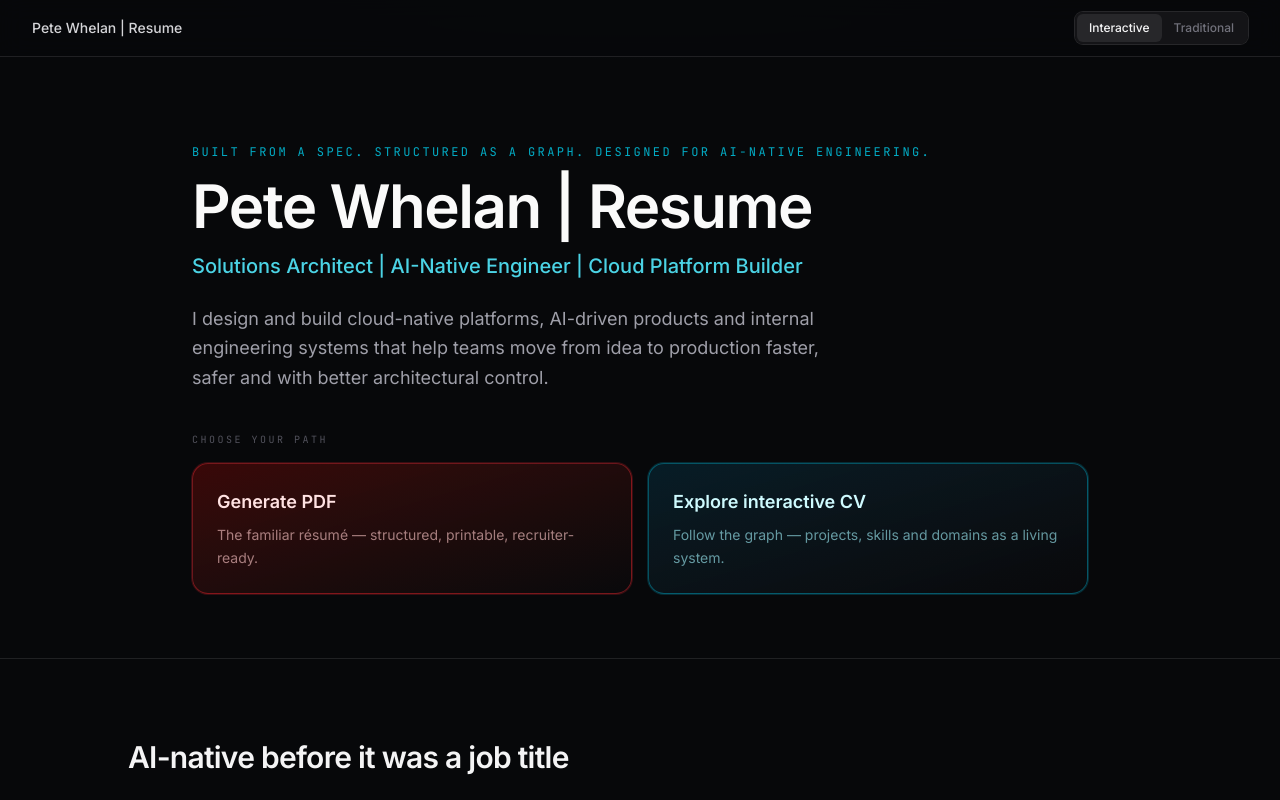
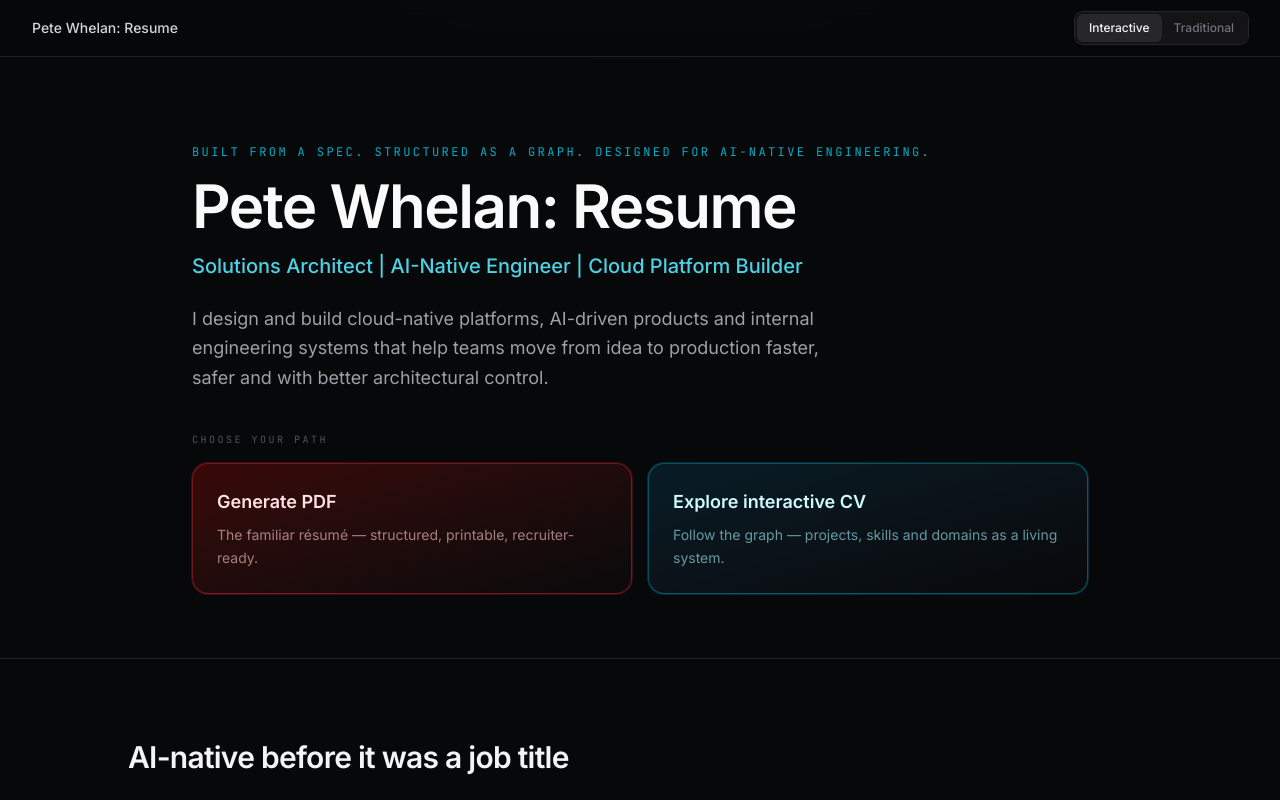
Before and after one commit to Programproductions/pete-whelan, a React (Vite) app: page / in a window 1280 px wide. Shown: the top 800 px of the page. Built offline with nearby package versions, Linux system fonts and the light colour scheme; what @react-pdf/renderer would draw is missing.

Commit message:
chore: use colon in Pete Whelan: Resume branding
Co-authored-by: Program Productions <Programproductions@users.noreply.github.com>

```diff
--- a/index.html
+++ b/index.html
@@ -14,7 +14,7 @@
       href="https://fonts.googleapis.com/css2?family=Inter:wght@400;500;600;700&family=JetBrains+Mono:wght@400;500&display=swap"
       rel="stylesheet"
     />
-    <title>Pete Whelan | Resume</title>
+    <title>Pete Whelan: Resume</title>
   </head>
   <body>
     <div id="root"></div>
--- a/src/data/cvContent.ts
+++ b/src/data/cvContent.ts
@@ -10,8 +10,8 @@ export type ProjectDeepDive = {
 }
 
 export const site = {
-  pageTitle: 'Pete Whelan | Resume',
-  brandLabel: 'Pete Whelan | Resume',
+  pageTitle: 'Pete Whelan: Resume',
+  brandLabel: 'Pete Whelan: Resume',
 }
 
 export const hero = {
```
